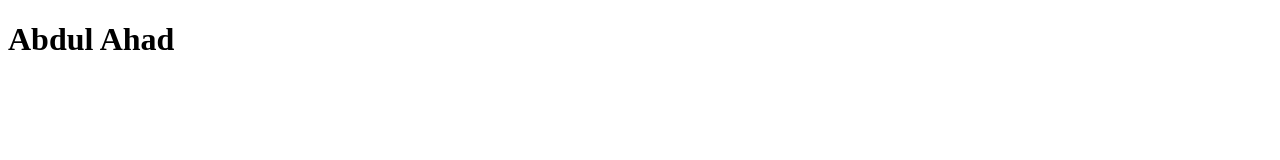
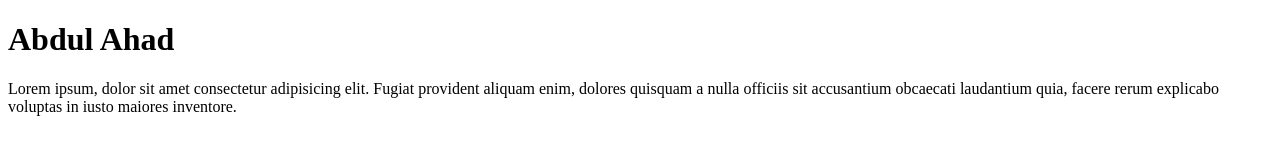
Before and after one commit to AbdulAhad23826/Project-1, a plain HTML site: page index.html in a window 1280 px wide. Drawn offline with Linux system fonts and the light colour scheme.

Commit message:
Add paragraph

```diff
--- a/index.html
+++ b/index.html
@@ -7,6 +7,6 @@
 </head>
 <body>
     <h1>Abdul Ahad</h1>
-
+    <p>Lorem ipsum, dolor sit amet consectetur adipisicing elit. Fugiat provident aliquam enim, dolores quisquam a nulla officiis sit accusantium obcaecati laudantium quia, facere rerum explicabo voluptas in iusto maiores inventore.</p>
 </body>
 </html>
```
